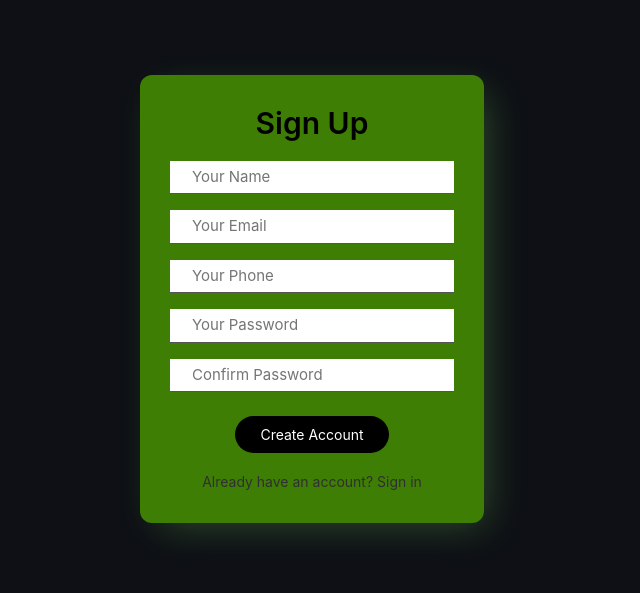
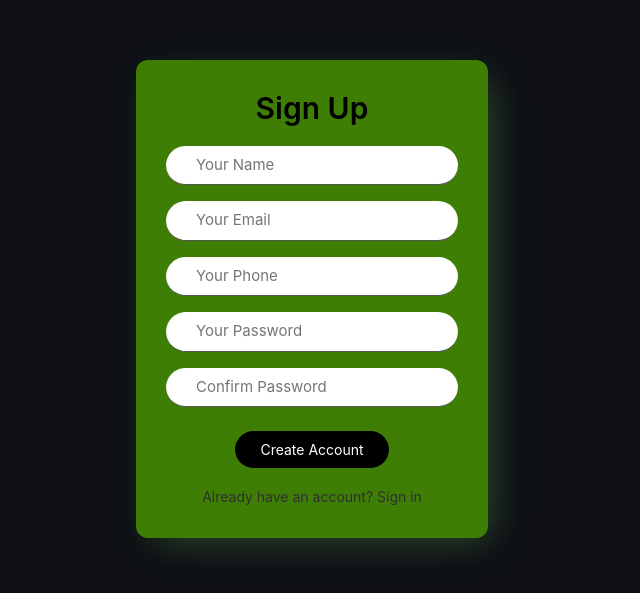
Before and after one commit to AdityaTrivedi14/Final-Year-Project, a React (Create React App) app in the folder client/: page /signup in a window 1280 px wide. Shown: the part 101-694 px from the top of the page, without its empty margins (328-968 px from the left). Built offline with nearby package versions, Linux system fonts and the light colour scheme.

Commit message:
ui fixing

```diff
--- a/client/src/App.css
+++ b/client/src/App.css
@@ -7,8 +7,11 @@ body {
   width: 100%;
   height: 100vh;
 } */
+html {
+  background-color: #0e1015;
+}
 /* SignUp and Login Page CSS */
-.signup ,
+.signup,
 .signin {
   width: 100%;
   height: 100vh;
@@ -33,11 +36,13 @@ body {
 }
 .form-group .zmdi {
   position: relative;
-  left: 12px;
+  left: 25px;
 }
 .myInput {
   font-size: 15px;
-  padding: 5px 22px;
+  padding: 8px 22px;
+  padding-left: 30px;
+  border-radius: 999999px;
   outline: none;
   border: none;
   border-bottom: 1px solid #555555;
--- a/client/src/Question_form.js
+++ b/client/src/Question_form.js
@@ -745,9 +745,6 @@ function Question_form() {
                           onClick={addMoreQuestionField}
                           className="edit"
                         />
-                        <OndemandVideoIcon className="edit" />
-                        <CropOriginalIcon className="edit" />
-                        <TextFieldsIcon className="edit" />
                       </div>
                     ) : (
                       ""
--- a/client/src/components/Templates.js
+++ b/client/src/components/Templates.js
@@ -38,7 +38,7 @@ function Templates() {
         </div>
       </div>
       <div className="template_body">
-        <div className="card" onClick={createform}>
+        <div className="create-card" onClick={createform}>
           <img src={blank} className="card_image" style={{}} />
           <p className="title">Blank</p>
         </div>
--- a/client/src/css/Question_form.css
+++ b/client/src/css/Question_form.css
@@ -192,20 +192,19 @@
 
 .question_edit {
   background-color: #0e1015;
-  display: flex;
-  flex-direction: column;
   margin-right: 12px;
   margin-top: 10px;
   margin-bottom: 0;
   padding: 1px;
   border-radius: 3px;
   height: 180px;
-  width: 35px;
+  width: 45px;
 }
 
 .edit {
   color: #5f6368;
-  padding: 8px 5px;
+  padding: 0;
+  height: 35px !important;
 }
 
 .saved_questions {
--- a/client/src/css/Templates.css
+++ b/client/src/css/Templates.css
@@ -14,7 +14,7 @@
   margin-right: 180px;
 }
 
-.card {
+.create-card {
   margin: 15px 20px;
   margin-top: 20px;
   transition: 0.3s all ease-in-out;
--- a/client/src/reducer/userReducer.js
+++ b/client/src/reducer/userReducer.js
@@ -1,4 +1,4 @@
-export const initialState = null;
+export const initialState = [];
 
 export const reducer = (state, action) => {
   if (action.type === "USER") {
```
